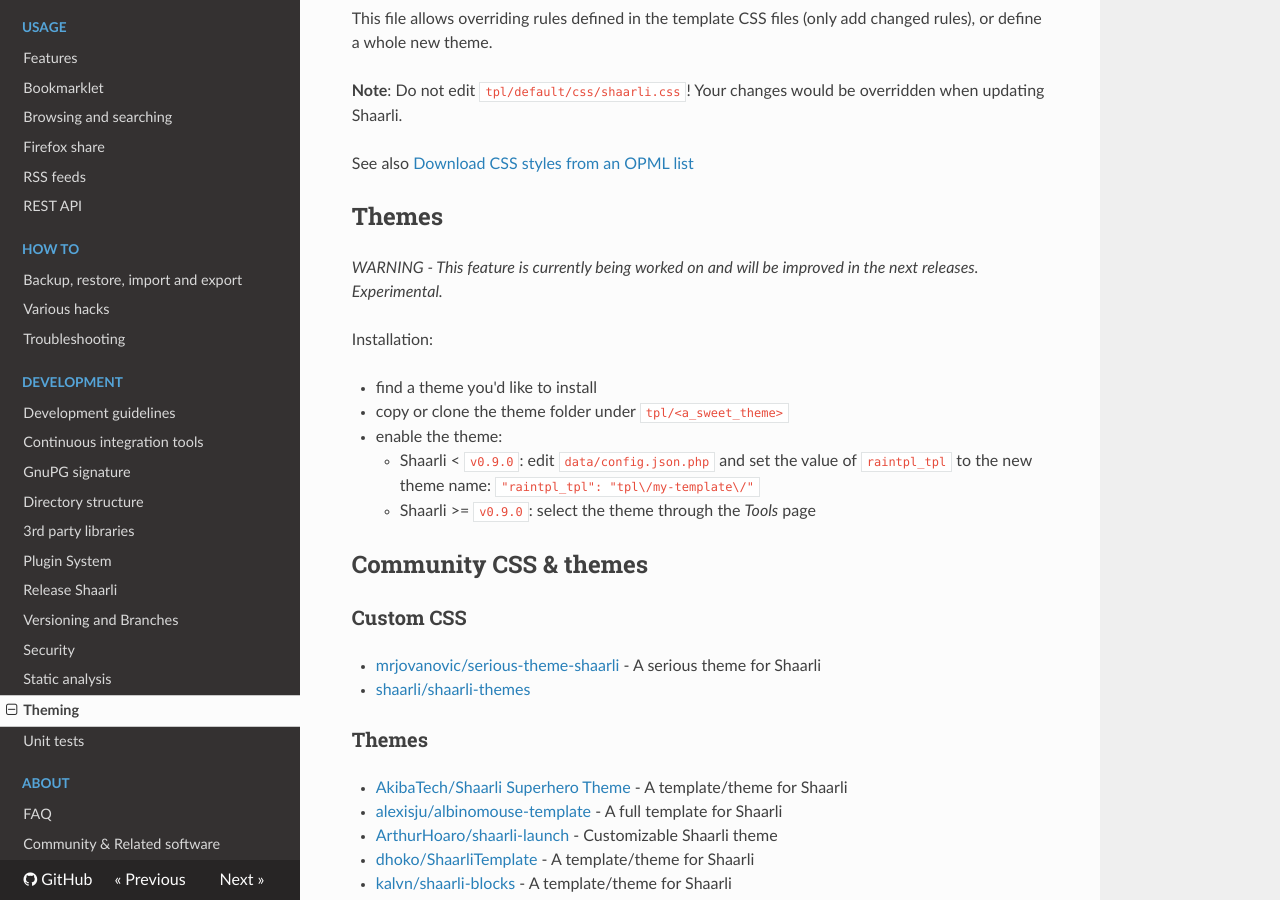
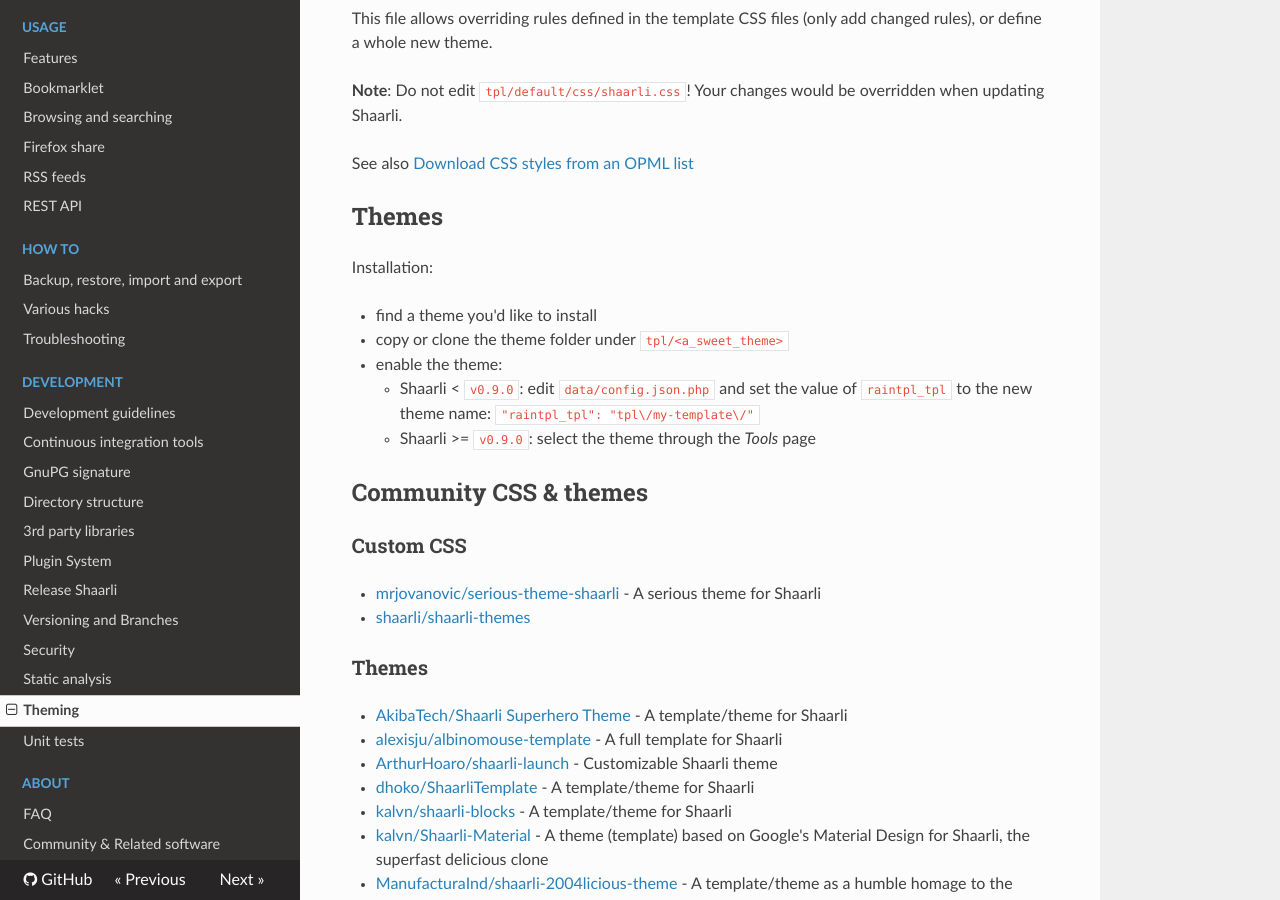
Before and after one commit to sebsauvage/Shaarli, an MkDocs documentation site: the page built from doc/md/Theming.md, in a window 1280 px wide and 900 px high, scrolled down 446 px. Built offline with MkDocs 1.6.1, drawn with Linux system fonts in a browser that asks for light colours; nearby versions of some CDN libraries; old or Windows-style settings are respelled for this version of MkDocs.

Commit message:
documentation: update release download and usage information
Signed-off-by: VirtualTam <virtualtam@flibidi.net>

```diff
--- a/doc/md/Theming.md
+++ b/doc/md/Theming.md
@@ -19,8 +19,6 @@
 See also [Download CSS styles from an OPML list](Download CSS styles from an OPML list)
 
 ## Themes
-
-_WARNING - This feature is currently being worked on and will be improved in the next releases. Experimental._
 
 Installation:
 
```
Also changed, not shown: doc/md/Download-and-Installation.md (+4 -4 lines).
